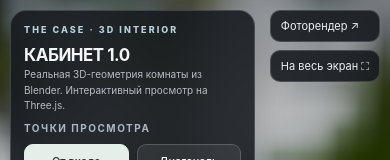
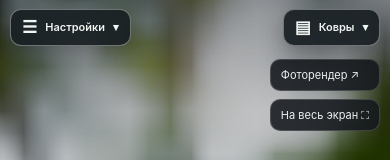
Before and after one commit to alinavasileva-cco/3D, a plain HTML site: page index.html in a window 390 px wide. Shown: the top 160 px of the page. Drawn offline with nearby package versions, Linux system fonts and the light colour scheme; no server answers; animation ran at ten frames a second.

Commit message:
Add collapsible independent control and rug panels, mobile default hidden, desktop toggles

```diff
--- a/index.html
+++ b/index.html
@@ -58,11 +58,45 @@
 #canvas{touch-action:none}
 @media(max-width:550px){#inspector{width:198px;max-height:45vh}#rugCard img{max-height:100px}#rugCard{padding:8px}#rugCard .price{font-size:17px}}
 
-.rug-select{display:grid;grid-template-columns:1fr 1fr;gap:6px;margin:8px 0 12px}.rug-select button{padding:10px 5px;border-radius:7px;background:#ffffff13;color:#fff;border:1px solid #ffffff46;font:inherit;font-size:11px;cursor:pointer}.rug-select button.active{background:#d4ebdb;color:#143b24;border-color:#d4ebdb}#rugComparison{display:none;text-align:center;padding:9px;margin:8px 0;color:#d6eedd;border:1px solid #d6eedd77;border-radius:8px;font-size:11px;text-decoration:none}</style>
+.rug-select{display:grid;grid-template-columns:1fr 1fr;gap:6px;margin:8px 0 12px}.rug-select button{padding:10px 5px;border-radius:7px;background:#ffffff13;color:#fff;border:1px solid #ffffff46;font:inherit;font-size:11px;cursor:pointer}.rug-select button.active{background:#d4ebdb;color:#143b24;border-color:#d4ebdb}#rugComparison{display:none;text-align:center;padding:9px;margin:8px 0;color:#d6eedd;border:1px solid #d6eedd77;border-radius:8px;font-size:11px;text-decoration:none}
+/* Collapsible viewport panels — independent on desktop, single-panel on mobile */
+#panel[hidden],#inspector[hidden]{display:none!important}
+#panel{top:70px;max-height:calc(100dvh - 84px);z-index:8}
+#inspector{top:129px;max-height:calc(100dvh - 147px);z-index:9}
+#toolbar{top:70px}
+.panel-toggle{position:fixed;top:12px;z-index:25;display:flex;align-items:center;justify-content:center;gap:8px;
+min-height:39px;padding:9px 13px;border:1px solid #ffffff5c;border-radius:11px;
+background:#171d20e8;color:#f1f5f2;font:600 12px/1.2 Inter,-apple-system,BlinkMacSystemFont,"Segoe UI",Arial,sans-serif;
+box-shadow:0 8px 24px #0005;backdrop-filter:blur(15px);cursor:pointer;touch-action:manipulation}
+.panel-toggle:hover{background:#303b3b}
+.panel-toggle[aria-expanded="true"]{background:#d6e7dd;color:#21362c;border-color:#d6e7dd}
+.panel-toggle .toggle-icon{font-size:17px;line-height:1}
+#toggleSettings{left:22px}
+#toggleCatalog{right:22px}
+@media(max-width:850px){
+ #panel{top:58px;left:10px;max-height:calc(100dvh - 74px)}
+ #toolbar{top:59px;right:10px}
+ #toggleSettings{left:10px}
+ #toggleCatalog{right:10px}
+ #inspector{top:auto;bottom:54px;max-height:50dvh}
+ .panel-toggle{top:9px;min-height:37px;padding:8px 11px;font-size:11px}
+}
+@media(max-width:550px){
+ #inspector{top:auto;bottom:54px;max-height:55dvh;width:min(270px,calc(100vw - 20px))}
+ #panel{max-height:calc(100dvh - 72px)}
+}
+@media(prefers-reduced-motion:no-preference){.panel-toggle{transition:background .16s,color .16s}}
+</style>
 <script type="importmap">{"imports":{"three":"https://cdn.jsdelivr.net/npm/three@0.172.0/build/three.module.js","three/addons/":"https://cdn.jsdelivr.net/npm/three@0.172.0/examples/jsm/"}}</script>
 </head>
 <body>
 <canvas id="canvas"></canvas><div id="shade"></div>
+<button type="button" id="toggleSettings" class="panel-toggle" aria-controls="panel" aria-expanded="true" aria-label="Свернуть панель управления">
+  <span class="toggle-icon" aria-hidden="true">☰</span><span>Настройки</span><span id="settingsChevron" aria-hidden="true">▴</span>
+</button>
+<button type="button" id="toggleCatalog" class="panel-toggle" aria-controls="inspector" aria-expanded="true" aria-label="Свернуть панель ковров и материалов">
+  <span class="toggle-icon" aria-hidden="true">▤</span><span>Ковры</span><span id="catalogChevron" aria-hidden="true">▴</span>
+</button>
 <div class="panel" id="panel">
 <div class="eyebrow">THE CASE · 3D INTERIOR</div>
 <div class="title">КАБИНЕТ 1.0</div>
@@ -102,6 +136,33 @@
 <div id="hoverMaterial" class="mat-value">Материал отобразится здесь</div>
 <div id="hoverProperties" class="ins-sub"></div></div></aside>
 <div id="hud">Колёсико · поворот мышью · W A S D · 4 вида камеры</div>
+<script>
+/* Panel interaction is independent of 3D / Three.js loading. */
+(function () {
+ const mobile = window.matchMedia('(max-width: 850px)');
+ const config = [
+  {id:'panel',button:'toggleSettings',chevron:'settingsChevron',name:'настроек'},
+  {id:'inspector',button:'toggleCatalog',chevron:'catalogChevron',name:'ковров и материалов'}
+ ];
+ function setOpen(item,isOpen){
+  const panel=document.getElementById(item.id),button=document.getElementById(item.button);
+  panel.hidden=!isOpen;
+  button.setAttribute('aria-expanded',String(isOpen));
+  button.setAttribute('aria-label',(isOpen?'Свернуть':'Развернуть')+' панель '+item.name);
+  document.getElementById(item.chevron).textContent=isOpen?'▴':'▾';
+ }
+ for(const item of config){
+  setOpen(item,!mobile.matches);
+  document.getElementById(item.button).addEventListener('click',function(){
+   const wasOpen=!document.getElementById(item.id).hidden;
+   if(!wasOpen&&mobile.matches){
+    for(const other of config){if(other!==item)setOpen(other,false);}
+   }
+   setOpen(item,!wasOpen);
+  });
+ }
+})();
+</script>
 <script type="module">
 import * as THREE from 'three';
 import {OrbitControls} from 'three/addons/controls/OrbitControls.js';
```
